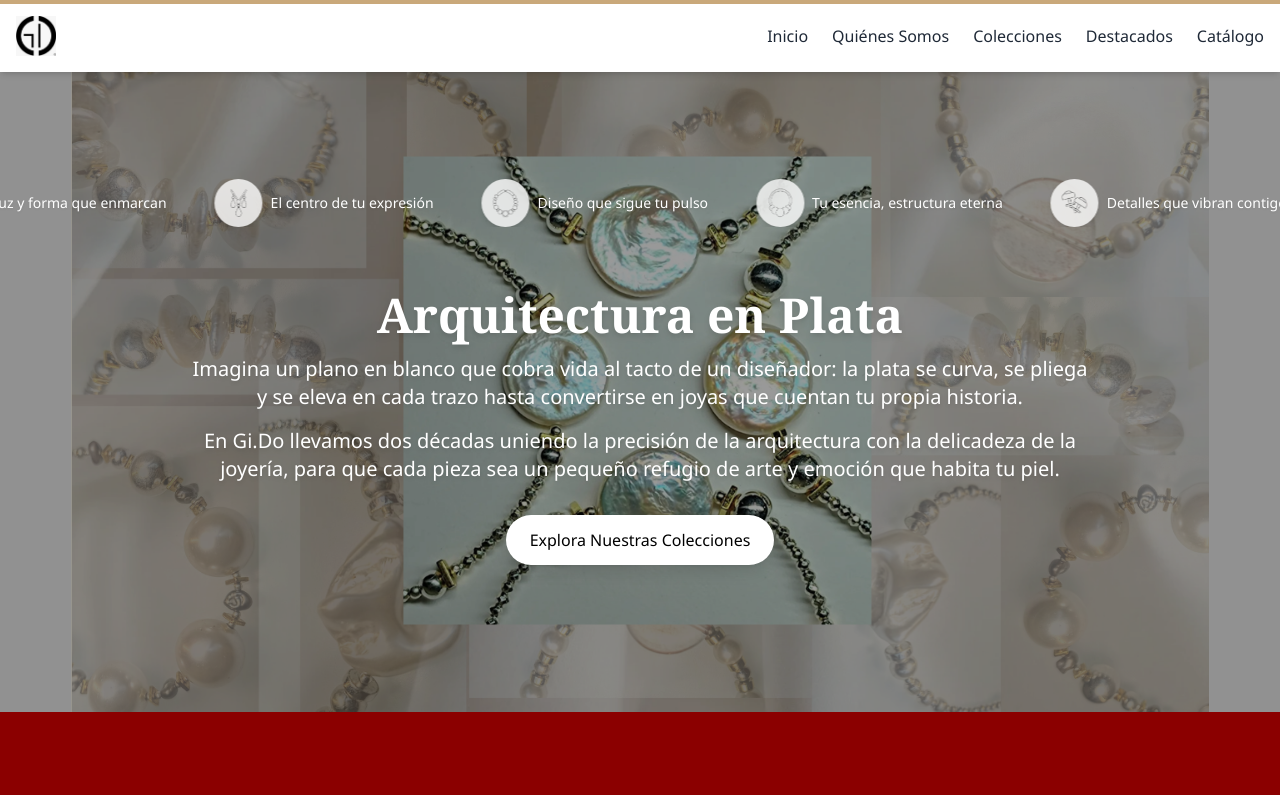
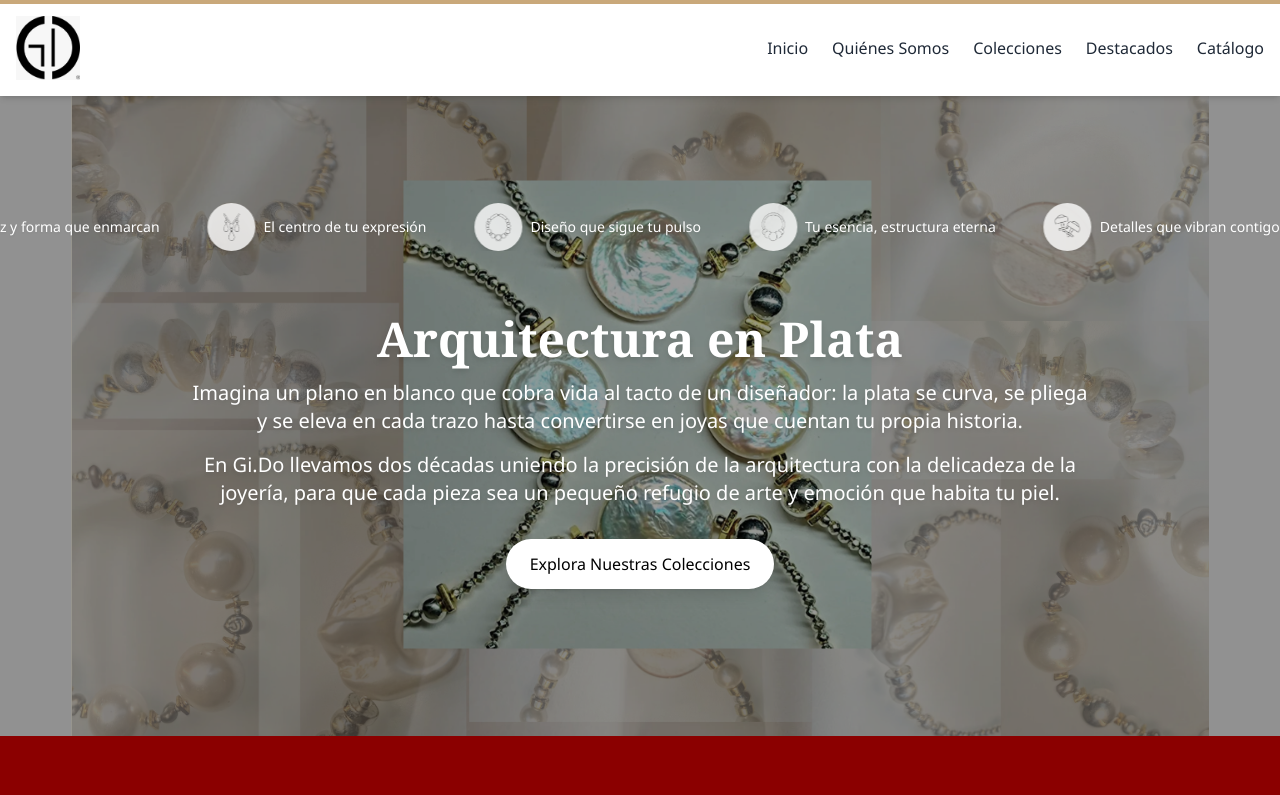
Before and after one commit to aaguilard73/PagwebGiDo-v4, a React (Vite) app: page / in a window 1280 px wide. Shown: the top 795 px of the page. Built offline with nearby package versions, Linux system fonts and the light colour scheme.

Commit message:
Update Header.tsx

```diff
--- a/src/components/Header.tsx
+++ b/src/components/Header.tsx
@@ -1,6 +1,4 @@
-// src/components/Header.tsx
-
-import React, { useState, useEffect } from 'react';
+import React, { useState } from 'react';
 import { motion } from 'framer-motion';
 import { Menu, X } from 'lucide-react';
 
@@ -13,23 +11,7 @@ const navItems = [
 ];
 
 const Header: React.FC = () => {
-  const [isVisible, setIsVisible] = useState(true);
-  const [lastScrollY, setLastScrollY] = useState(0);
   const [mobileMenuOpen, setMobileMenuOpen] = useState(false);
-
-  useEffect(() => {
-    const handleScroll = () => {
-      const currentScrollY = window.scrollY;
-      if (currentScrollY > lastScrollY && currentScrollY > 100) {
-        setIsVisible(false);
-      } else {
-        setIsVisible(true);
-      }
-      setLastScrollY(currentScrollY);
-    };
-    window.addEventListener('scroll', handleScroll, { passive: true });
-    return () => window.removeEventListener('scroll', handleScroll);
-  }, [lastScrollY]);
 
   const navVariants = {
     open: {
@@ -51,18 +33,16 @@ const Header: React.FC = () => {
 
   return (
     <header
-      className={`sticky top-0 z-50 bg-white shadow-md transition-transform duration-300 ${
-        isVisible ? 'translate-y-0' : '-translate-y-full'
-      }`}
+      className="sticky top-0 z-50 bg-white shadow-md transition-all duration-300"
       role="banner"
     >
       <div className="container mx-auto flex items-center justify-between py-4 px-4">
-        {/* Logo via public/images/logo.png */}
+        {/* Logo */}
         <a href="#hero" className="flex items-center">
           <img
             src="/images/logo.png"
             alt="Gi.Do"
-            className="h-10 w-auto"
+            className="h-16 w-auto max-h-16 transition-all duration-300"
           />
         </a>
 
```
